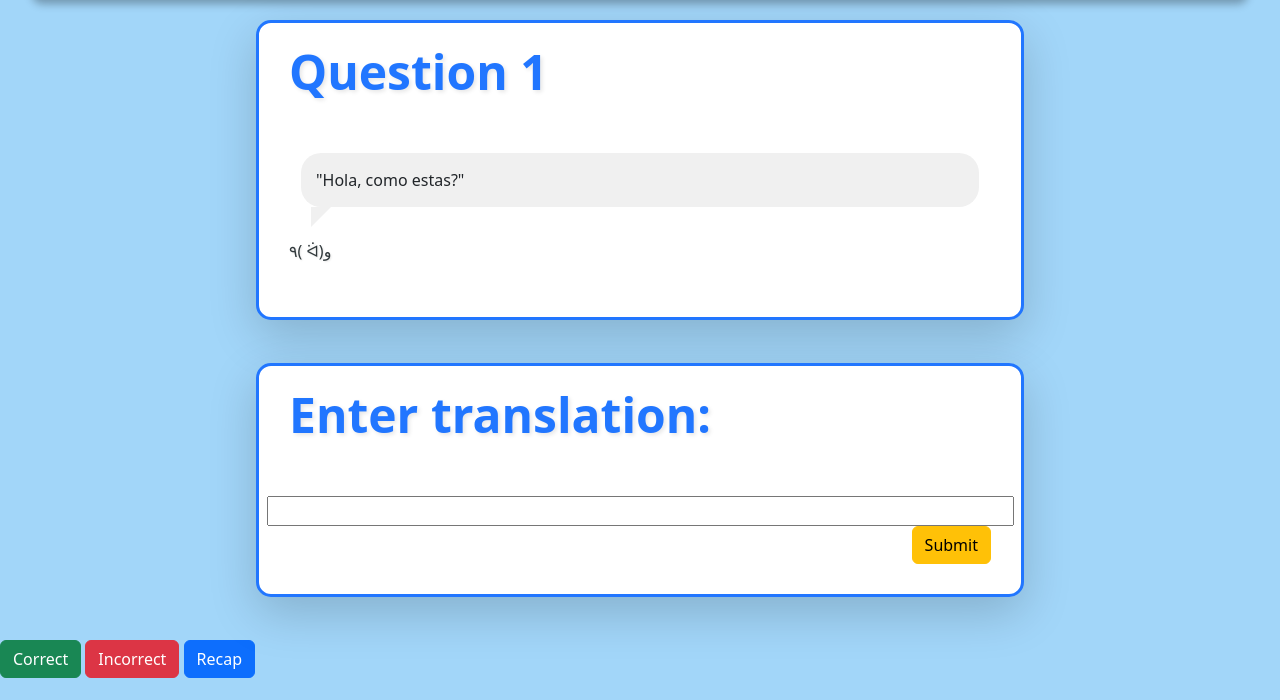
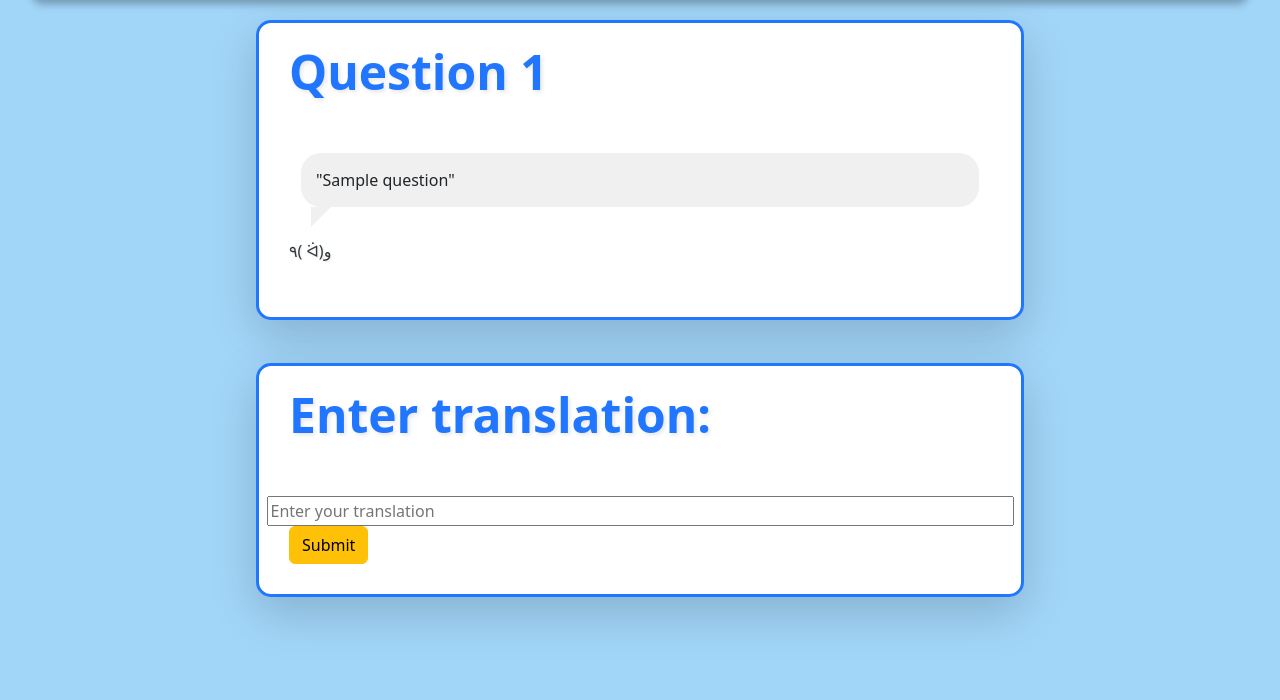
Before and after one commit to UCCS-CS4300-5300/Group5-fall2024, a Django app: page /quiz/ in a window 1280 px wide. Shown: the part 100-800 px from the top of the page. Run offline with Django 4.2, Linux system fonts and the light colour scheme; tables that the repository leaves empty hold one stand-in row (values such as "Sample post").

Commit message:
Modified Models. Adjusted Quiz model. Added Question model meant to fill Quiz model. Migrations made.

```diff
--- a/Chit-Chatty/myproject/home/models.py
+++ b/Chit-Chatty/myproject/home/models.py
@@ -14,6 +14,18 @@ class Quiz(models.Model):
     def __str__(self):
         return self.title
 
+# Question Model
+class Question(models.Model):
+    quiz = models.ForeignKey(Quiz, on_delete=models.CASCADE, related_name='questions')
+    translation_question = models.CharField(max_length=300)
+    correct_answer = models.CharField(max_length=300)
+    # Optional feedback if wrong
+    feedback = models.TextField(null=True, blank=True)
+
+    def __str__(self):
+        return self.translation_question
+
+
 # User model
 class Member(models.Model):
 
--- a/Chit-Chatty/myproject/home/static/home/css/styles.css
+++ b/Chit-Chatty/myproject/home/static/home/css/styles.css
@@ -46,6 +46,8 @@
     z-index: 1;
 }
 
+/* play button values */
+
 .btn:hover {
     background: #F79824;
     /* Button color */
--- a/Chit-Chatty/myproject/home/templates/home/quiz_correct.html
+++ b/Chit-Chatty/myproject/home/templates/home/quiz_correct.html
@@ -10,8 +10,8 @@
             style="position: absolute; top: 20px; left: 30px; font-size: 48px; color: #2176FF; font-weight: bold; text-shadow: 2px 2px 4px rgba(0, 0, 0, 0.1);">
             You answered correctly!</h1>
         <div class="d-flex flex-column justify-content-center align-items-left" style="margin-top: 80px;">
-            <p>Tested phrase: Hola, como estas?</p>
-            <p>Your Answer: Hi, how are you?</p>
+            <p>Tested phrase: "{{ question }}"</p>
+            <p>Your Answer: "{{ user_answer }}"</p>
         </div>
         <!-- Speech Bubble -->
         <div class="d-flex flex-column justify-content-center align-items-left" style="margin-top: 20px;">
--- a/Chit-Chatty/myproject/home/templates/home/quiz_incorrect.html
+++ b/Chit-Chatty/myproject/home/templates/home/quiz_incorrect.html
@@ -10,9 +10,9 @@
             style="position: absolute; top: 20px; left: 30px; font-size: 48px; color: #2176FF; font-weight: bold; text-shadow: 2px 2px 4px rgba(0, 0, 0, 0.1);">
             So Close!</h1>
         <div class="d-flex flex-column justify-content-center align-items-left" style="margin-top: 80px;">
-            <p>Tested phrase: Hola, como estas?</p>
-            <p>Correct Answer: Hi, how are you?</p>
-            <p>Your Answer: Hi, how is your day?</p>
+            <p>Tested phrase: "{{ question }}"</p>
+            <p>Correct Answer: "{{ correct_answer }}"</p>
+            <p>Your Answer: "{{ user_answer }}"</p>
         </div>
         <!-- Speech Bubble -->
         <div class="d-flex flex-column justify-content-center align-items-left" style="margin-top: 20px;">
--- a/Chit-Chatty/myproject/home/templates/home/quiz_question.html
+++ b/Chit-Chatty/myproject/home/templates/home/quiz_question.html
@@ -14,7 +14,7 @@
         <div class="d-flex flex-column justify-content-center align-items-left" style="margin-top: 100px;">
             <div class="container mt-0">
                 <div class="speech-bubble">
-                    "Hola, como estas?"
+                    "{{ question.translation_question }}"  <!-- Dynamically display the question -->
                 </div>
             </div>
             <p></p>
@@ -34,18 +34,19 @@
             style="position: absolute; top: 20px; left: 30px; font-size: 48px; color: #2176FF; font-weight: bold; text-shadow: 2px 2px 4px rgba(0, 0, 0, 0.1);">
             Enter translation:</h1>
 
-        <!-- Input Field -->
-        <div class="d-flex flex-column justify-content-center align-items-center" style="margin-top: 100px;">
-            <input type="text" size="75">
-        </div>
-        <!-- Submit Button -->
-        <a class="btn btn-warning align-self-end mt-auto" href="#" role="button">Submit</a>
+        <!-- Input Field for User's Answer -->
+        <form method="post" action="{% url 'quiz_check_answer' %}">
+            {% csrf_token %}
+            <input type="hidden" name="question_id" value="{{ question.id }}">  <!-- Pass the question ID -->
+
+            <div class="d-flex flex-column justify-content-center align-items-center" style="margin-top: 100px;">
+                <input type="text" name="user_answer" size="75" placeholder="Enter your translation">
+            </div>
+
+            <!-- Submit Button -->
+            <button type="submit" class="btn btn-warning align-self-end mt-auto">Submit</button>
+        </form>
     </div>
 </div>
 
-<!-- Delete these three buttons -->
-<a class="btn btn-success align-self-end mt-auto" href="{% url 'quiz_correct' %}" role="button">Correct</a>
-<a class="btn btn-danger align-self-end mt-auto" href="{% url 'quiz_incorrect' %}" role="button">Incorrect</a>
-<a class="btn btn-primary align-self-end mt-auto" href="{% url 'quiz_recap' %}" role="button">Recap</a>
-
 {% endblock content %}
--- a/Chit-Chatty/myproject/home/urls.py
+++ b/Chit-Chatty/myproject/home/urls.py
@@ -10,6 +10,7 @@ urlpatterns = [
     path('quiz_correct/', views.quiz_correct, name='quiz_correct'),
     path('quiz_incorrect/', views.quiz_incorrect, name='quiz_incorrect'),
     path('quiz_recap/', views.quiz_recap, name='quiz_recap'),
+    path('quiz/check_answer/', views.quiz_check_answer, name='quiz_check_answer'),
 
     # Path for registering
     path('register/', views.registerPage, name = 'registration-page'),
--- a/Chit-Chatty/myproject/home/views.py
+++ b/Chit-Chatty/myproject/home/views.py
@@ -84,13 +84,65 @@ def logout(request):
 
 # Quiz Views
 def quiz(request):
-    return render(request, 'home/quiz_question.html')
+    # Fetch the quiz marked as the next one
+    next_quiz = Quiz.objects.filter(is_next=True).first()
 
+    if next_quiz:
+        # Get the first question from this quiz
+        first_question = next_quiz.questions.first()
+        context = {
+            'quiz': next_quiz,
+            'question': first_question
+        }
+    else:
+        # If no next quiz is found, you could display a message
+        context = {'error': "No quiz available."}
+
+    return render(request, 'home/quiz_question.html', context)
+
+# Quiz Check view
+def quiz_check_answer(request):
+    if request.method == 'POST':
+        question_id = request.POST.get('question_id')
+        user_answer = request.POST.get('user_answer').strip().lower()
+
+        question = get_object_or_404(Question, id=question_id)
+        correct_answer = question.correct_answer.strip().lower()
+
+        # Store question, user's answer, and correct answer in the session
+        request.session['question'] = question.translation_question
+        request.session['user_answer'] = user_answer
+        request.session['correct_answer'] = correct_answer
+
+        if user_answer == correct_answer:
+            return redirect('quiz_correct')
+        else:
+            return redirect('quiz_incorrect')
+
+    return redirect('quiz')
+
+
+# Quiz Correct
 def quiz_correct(request):
-    return render(request, 'home/quiz_correct.html')
+    # Assuming the question and answer have been saved in the session during quiz_check_answer
+    question = request.session.get('question')
+    user_answer = request.session.get('user_answer')
 
+    context = {
+        'question': question,
+        'user_answer': user_answer,
+        'feedback': "Great job!"
+    }
+    return render(request, 'home/quiz_correct.html', context)
+
+
+# Quiz Incorrect View
 def quiz_incorrect(request):
-    return render(request, 'home/quiz_incorrect.html')
+    context = {
+        'message': "You'll get it next time!"
+    }
+    return render(request, 'home/quiz_incorrect.html', context)
 
+# Quiz Recap
 def quiz_recap(request):
     return render(request, 'home/quiz_recap.html')
```
Also changed, not shown: Chit-Chatty/myproject/db.sqlite3, Chit-Chatty/myproject/home/migrations/0006_question.py (added).
